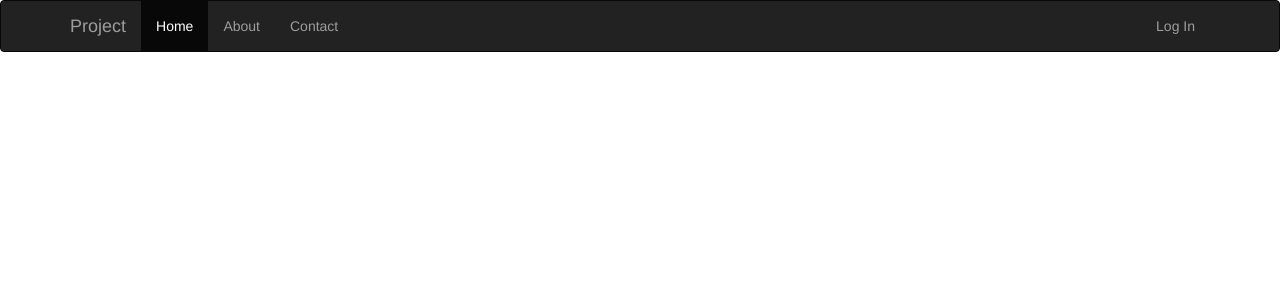
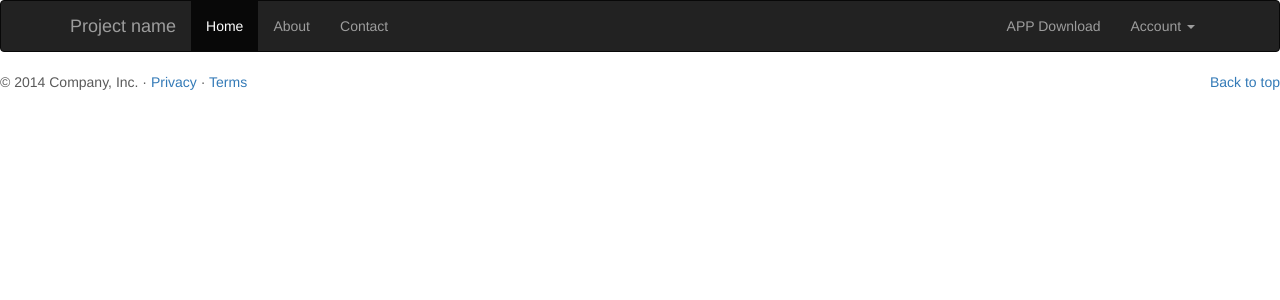
Before and after one commit to dasbindus/CMPlatform, a Flask app: template app/templates/__base__.html in a window 1280 px wide. Shown: the top 300 px of the page. Run offline with Flask 2, Linux system fonts and the light colour scheme; the template is opened without the code that fills it, so the values that code supplies are empty; some libraries are stand-ins or nearby versions.

Commit message:
update __base__.html

```diff
--- /dev/null
+++ b/app/static/css/carousel.css
@@ -0,0 +1,134 @@
+/* GLOBAL STYLES
+-------------------------------------------------- */
+/* Padding below the footer and lighter body text */
+
+body {
+  padding-bottom: 40px;
+  color: #5a5a5a;
+}
+
+
+/* CUSTOMIZE THE NAVBAR
+-------------------------------------------------- */
+
+/* Special class on .container surrounding .navbar, used for positioning it into place. */
+.navbar-wrapper {
+  position: absolute;
+  top: 0;
+  right: 0;
+  left: 0;
+  z-index: 20;
+}
+
+/* Flip around the padding for proper display in narrow viewports */
+.navbar-wrapper > .container {
+  padding-right: 0;
+  padding-left: 0;
+}
+.navbar-wrapper .navbar {
+  padding-right: 15px;
+  padding-left: 15px;
+}
+.navbar-wrapper .navbar .container {
+  width: auto;
+}
+
+
+/* CUSTOMIZE THE CAROUSEL
+-------------------------------------------------- */
+
+/* Carousel base class */
+.carousel {
+  height: 500px;
+  margin-bottom: 60px;
+}
+/* Since positioning the image, we need to help out the caption */
+.carousel-caption {
+  z-index: 10;
+}
+
+/* Declare heights because of positioning of img element */
+.carousel .item {
+  height: 500px;
+  background-color: #777;
+}
+.carousel-inner > .item > img {
+  position: absolute;
+  top: 0;
+  left: 0;
+  min-width: 100%;
+  height: 500px;
+}
+
+
+/* MARKETING CONTENT
+-------------------------------------------------- */
+
+/* Center align the text within the three columns below the carousel */
+.marketing .col-lg-4 {
+  margin-bottom: 20px;
+  text-align: center;
+}
+.marketing h2 {
+  font-weight: normal;
+}
+.marketing .col-lg-4 p {
+  margin-right: 10px;
+  margin-left: 10px;
+}
+
+
+/* Featurettes
+------------------------- */
+
+.featurette-divider {
+  margin: 80px 0; /* Space out the Bootstrap <hr> more */
+}
+
+/* Thin out the marketing headings */
+.featurette-heading {
+  font-weight: 300;
+  line-height: 1;
+  letter-spacing: -1px;
+}
+
+
+/* RESPONSIVE CSS
+-------------------------------------------------- */
+
+@media (min-width: 768px) {
+  /* Navbar positioning foo */
+  .navbar-wrapper {
+    margin-top: 20px;
+  }
+  .navbar-wrapper .container {
+    padding-right: 15px;
+    padding-left: 15px;
+  }
+  .navbar-wrapper .navbar {
+    padding-right: 0;
+    padding-left: 0;
+  }
+
+  /* The navbar becomes detached from the top, so we round the corners */
+  .navbar-wrapper .navbar {
+    border-radius: 4px;
+  }
+
+  /* Bump up size of carousel content */
+  .carousel-caption p {
+    margin-bottom: 20px;
+    font-size: 21px;
+    line-height: 1.4;
+  }
+
+  .featurette-heading {
+    font-size: 50px;
+  }
+}
+
+@media (min-width: 992px) {
+  .featurette-heading {
+    margin-top: 120px;
+  }
+}
--- /dev/null
+++ b/app/static/js/ie10-viewport-bug-workaround.js
@@ -0,0 +1,23 @@
+/*!
+ * IE10 viewport hack for Surface/desktop Windows 8 bug
+ * Copyright 2014-2015 Twitter, Inc.
+ * Licensed under MIT (https://github.com/twbs/bootstrap/blob/master/LICENSE)
+ */
+
+// See the Getting Started docs for more information:
+// http://getbootstrap.com/getting-started/#support-ie10-width
+
+(function () {
+  'use strict';
+
+  if (navigator.userAgent.match(/IEMobile\/10\.0/)) {
+    var msViewportStyle = document.createElement('style')
+    msViewportStyle.appendChild(
+      document.createTextNode(
+        '@-ms-viewport{width:auto!important}'
+      )
+    )
+    document.querySelector('head').appendChild(msViewportStyle)
+  }
+
+})();
--- a/app/templates/__base__.html
+++ b/app/templates/__base__.html
@@ -1,8 +1,12 @@
 <!DOCTYPE html>
 <html>
   <head>
-    <meta charset="utf-8" />
-    <meta name="viewport" content="width=device-width, initial-scale=1.0">
+    <meta charset="utf-8">
+    <meta http-equiv="X-UA-Compatible" content="IE=edge">
+    <meta name="viewport" content="width=device-width, initial-scale=1">
+    <!-- 上述3个meta标签*必须*放在最前面，任何其他内容都*必须*跟随其后！ -->
+    <meta name="description" content="">
+    <meta name="author" content="">
 
     {% block meta %}
     <!-- block meta  -->
@@ -12,13 +16,32 @@
       {% block title %}Welcome to Lab409!{% endblock %}
     </title>
 
+
     {% block styles %}
     <link rel="shortcut icon" href="{{ url_for('static', filename='favicon.ico') }}" type="image/x-icon">
     <link rel="icon" href="{{ url_for('static', filename='favicon.ico') }}" type="image/x-icon">
     <link rel="stylesheet" type="text/css" href="{{ url_for('static', filename='styles.css') }}">
-    <!-- bootstrap cdn -->
-    <link rel="stylesheet" href="http://cdn.bootcss.com/twitter-bootstrap/3.0.3/css/bootstrap.min.css">
-    {% endblock %}
+
+    <style type="text/css">
+    .navbar {
+        margin-bottom: 0px
+    }
+    </style>
+
+    <!-- Bootstrap core CSS -->
+    <link rel="stylesheet" href="//cdn.bootcss.com/bootstrap/3.3.5/css/bootstrap.min.css">
+    <!-- Just for debugging purposes. Don't actually copy these 2 lines! -->
+    <!--[if lt IE 9]><script src="static/js/ie8-responsive-file-warning.js"></script><![endif]-->
+    <script src="static/js/ie-emulation-modes-warning.js"></script>
+
+    <!-- HTML5 shim and Respond.js for IE8 support of HTML5 elements and media queries -->
+    <!--[if lt IE 9]>
+      <script src="//cdn.bootcss.com/html5shiv/3.7.2/html5shiv.min.js"></script>
+      <script src="//cdn.bootcss.com/respond.js/1.4.2/respond.min.js"></script>
+    <![endif]-->
+
+    <!-- Custom styles for this template -->
+    <link href="static/css/carousel.css" rel="stylesheet">
 
     <!-- HTML5 Shim and Respond.js IE8 support of HTML5 elements and media queries -->
     <!-- WARNING: Respond.js doesn't work if you view the page via file:// -->
@@ -26,27 +49,47 @@
         <script src="http://cdn.bootcss.com/html5shiv/3.7.0/html5shiv.min.js"></script>
         <script src="http://cdn.bootcss.com/respond.js/1.3.0/respond.min.js"></script>
     <![endif]-->
+
+    {% endblock %}
+
   </head>
+
   <body>
+    <!-- NAVBAR
+    ================================================ -->
     <div class="navbar navbar-inverse" role="navigation">
       <div class="container">
         <div class="navbar-header">
-                <button type="button" class="navbar-toggle" data-toggle="collapse" data-target=".navbar-collapse">
+          <button type="button" class="navbar-toggle collapsed" data-toggle="collapse" data-target="#navbar" aria-expanded="false" aria-controls="navbar">
             <span class="sr-only">Toggle navigation</span>
             <span class="icon-bar"></span>
             <span class="icon-bar"></span>
             <span class="icon-bar"></span>
           </button>
-                <a class="navbar-brand" href="#/">Project</a>
+          <a class="navbar-brand" href="#">Project name</a>
         </div>
-            <div class="navbar-collapse collapse">
+        <div id="navbar" class="navbar-collapse collapse">
           <ul class="nav navbar-nav">
             <li class="active"><a href="#">Home</a></li>
-                    <li><a href="#">About</a></li>
-                    <li><a href="#">Contact</a></li>
+            <li><a href="#about">About</a></li>
+            <li><a href="#contact">Contact</a></li>
           </ul>
+
           <ul class="nav navbar-nav navbar-right">
-                  <li><a href="#">Log In</a></li>
+              <li><a href="">APP Download</a></li>
+
+              <li class="dropdown">
+              <a href="#" class="dropdown-toggle" data-toggle="dropdown" role="button" aria-haspopup="true" aria-expanded="false"><img src="">Account <b class="caret"></b></a>
+                <ul class="dropdown-menu">
+                  <li><a href="#">Action</a></li>
+                  <li><a href="#">Another action</a></li>
+                  <li><a href="#">Something else here</a></li>
+                  <li role="separator" class="divider"></li>
+                  <li class="dropdown-header">Nav header</li>
+                  <li><a href="#">Separated link</a></li>
+                  <li><a href="#">One more separated link</a></li>
+                </ul>
+              </li>
           </ul>
         </div>
       </div>
@@ -66,16 +109,25 @@
     </div>
 
 
-    <!-- footer is none-->
+    <!-- FOOTER -->
+    <footer>
+      <p class="pull-right"><a href="#">Back to top</a></p>
+      <p>&copy; 2014 Company, Inc. &middot; <a href="#">Privacy</a> &middot; <a href="#">Terms</a></p>
+    </footer>
 
 
+    <!-- Bootstrap core JavaScript
+    ================================================== -->
     {% block scripts %}
     <!-- jQuery (necessary for Bootstrap's JavaScript plugins) -->
     <script src="http://cdn.bootcss.com/jquery/1.10.2/jquery.min.js"></script>
     <!-- Include all compiled plugins (below), or include individual files as needed -->
     <script src="http://cdn.bootcss.com/twitter-bootstrap/3.0.3/js/bootstrap.min.js"></script>
+    <!-- Just to make our placeholder images work. Don't actually copy the next line! -->
+    <script src="//cdn.bootcss.com/holder/2.8.1/holder.min.js"></script>
+    <!-- IE10 viewport hack for Surface/desktop Windows 8 bug -->
+    <script src="static/js/ie10-viewport-bug-workaround.js"></script>
     {% endblock %}
-
 
   </body>
 </html>
--- a/app/templates/index.html
+++ b/app/templates/index.html
@@ -1,6 +1,5 @@
 {% extends "__base__.html" %}
 
 {% block page_content %}
-<h1>Hello, Baidong!</h1>
-<p><img src="http://www.ctps.cn/PhotoNet/Profiles2011/20110612/20116121218504082.jpg" alt="hill"></p>
+
 {% endblock %}
```
Also changed, not shown: app/static/js/ie-emulation-modes-warning.js (added, +51 -0 lines), app/templates/test_index_01.html (+13 -14 lines), app/static/favicon.ico (added). Lines whose indentation alone changed are shown as unchanged.
